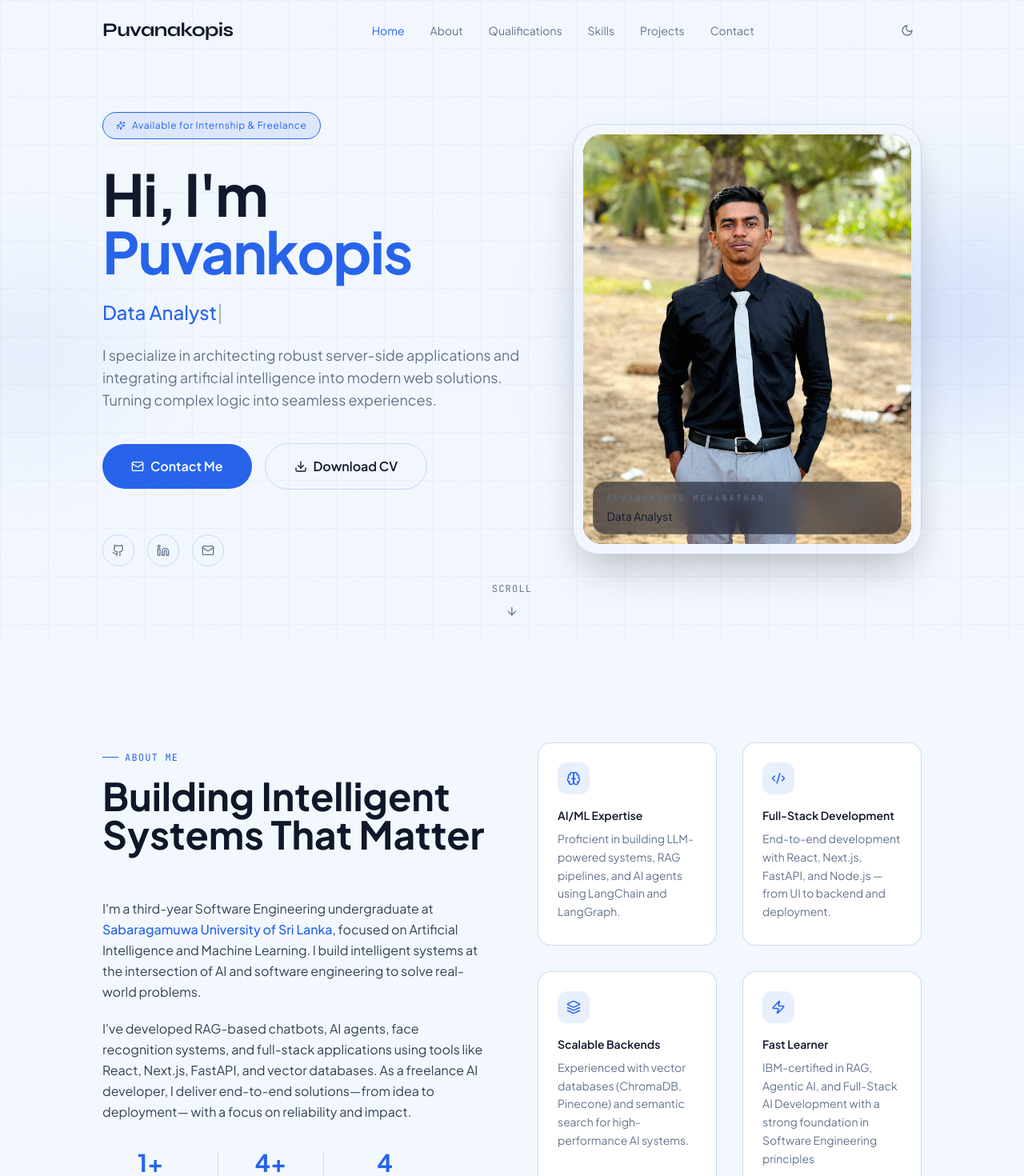
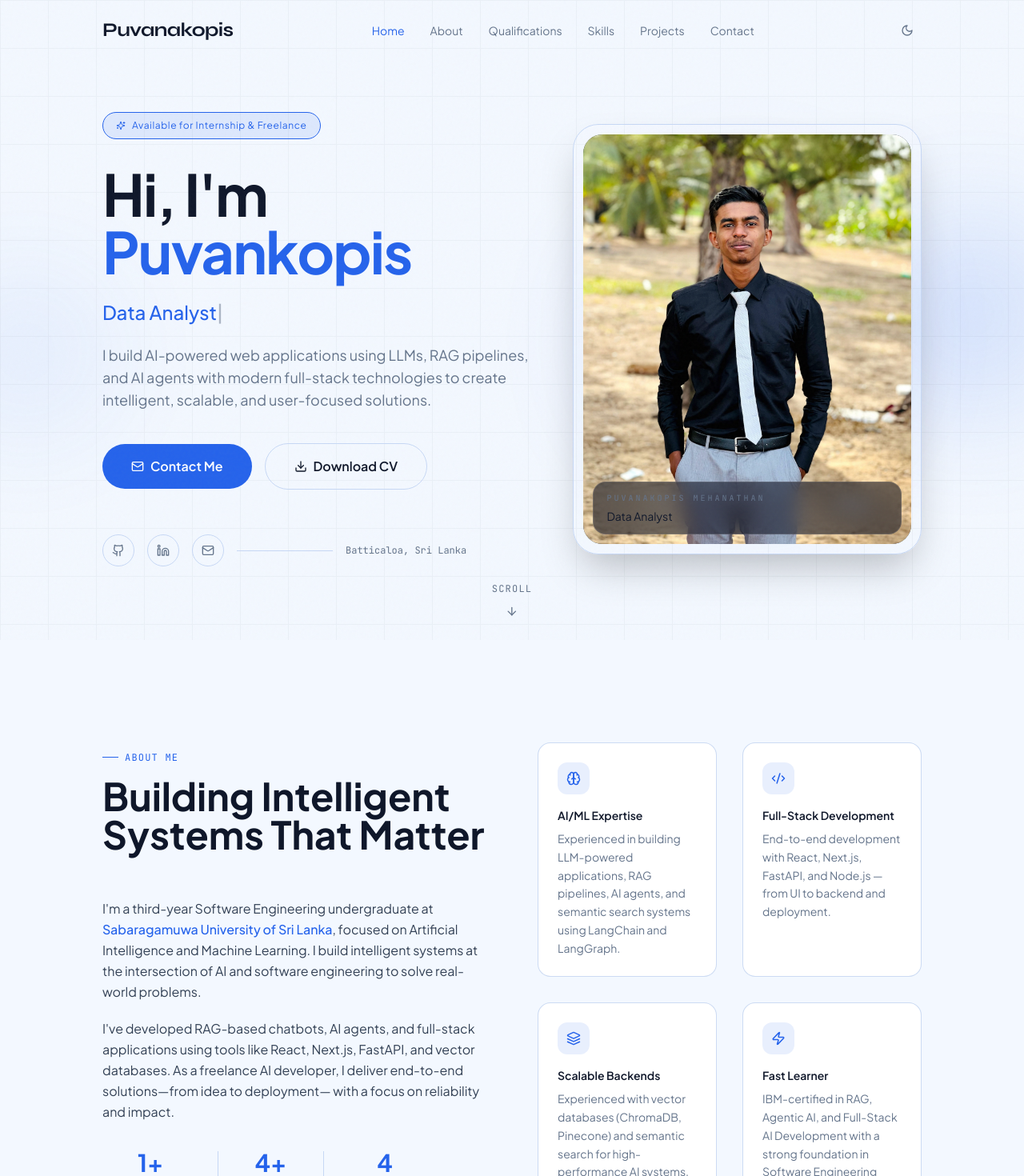
Before and after one commit to puvanakopis/new_portfolio, a Next.js app: page / in a window 1280 px wide. Shown: the top 1470 px of the page at 80% size. Built offline with nearby package versions, Linux system fonts and the light colour scheme.

Commit message:
Enhance About and Hero sections with improved descriptions and layout; update Qualifications with detailed project summaries; add new ProjectDetail and ProjectActions components.

```diff
--- a/components/sections/About.tsx
+++ b/components/sections/About.tsx
@@ -10,7 +10,7 @@ const highlights = [
     icon: Brain,
     title: "AI/ML Expertise",
     description:
-      "Proficient in building LLM-powered systems, RAG pipelines, and AI agents using LangChain and LangGraph.",
+      "Experienced in building LLM-powered applications, RAG pipelines, AI agents, and semantic search systems using LangChain and LangGraph.",
   },
   {
     icon: Code2,
@@ -52,7 +52,7 @@ export function About() {
             </p>
 
             <p className="leading-relaxed">
-              I&apos;ve developed RAG-based chatbots, AI agents, face recognition systems,
+              I&apos;ve developed RAG-based chatbots, AI agents,
               and full-stack applications using tools like React, Next.js, FastAPI, and vector databases.
               As a freelance AI developer, I deliver end-to-end solutions—from idea to deployment—
               with a focus on reliability and impact.
--- a/components/sections/Hero.tsx
+++ b/components/sections/Hero.tsx
@@ -135,8 +135,7 @@ export function Hero() {
               className="text-base sm:text-lg leading-relaxed max-w-xl mb-10"
               style={{ color: "var(--text-muted)" }}
             >
-              I specialize in architecting robust server-side applications and integrating artificial intelligence into modern web solutions. Turning complex logic into seamless experiences.
-            </motion.p>
+              I build AI-powered web applications using LLMs, RAG pipelines, and AI agents with modern full-stack technologies to create intelligent, scalable, and user-focused solutions.            </motion.p>
 
             {/* CTAs */}
             <motion.div
@@ -164,14 +163,13 @@ export function Hero() {
               </Button>
             </motion.div>
 
-            {/* Social links & Testimonial */}
+            {/* Social links */}
             <motion.div
               initial={{ opacity: 0 }}
               animate={{ opacity: 1 }}
               transition={{ duration: 0.6, delay: 0.55 }}
-              className="flex flex-col gap-6"
+              className="flex items-center gap-4"
             >
-              <div className="flex items-center justify-center lg:justify-start gap-4">
               {[
                 { icon: Github, href: "https://github.com/puvanakopis", label: "GitHub" },
                 { icon: Linkedin, href: "https://linkedin.com/in/puvanakopis", label: "LinkedIn" },
@@ -198,7 +196,13 @@ export function Hero() {
                   <Icon size={16} />
                 </motion.a>
               ))}
-              </div>
+              <div
+                className="h-px flex-1 max-w-[120px]"
+                style={{ backgroundColor: "var(--border)" }}
+              />
+              <span className="font-mono text-xs" style={{ color: "var(--text-muted)" }}>
+                Batticaloa, Sri Lanka
+              </span>
             </motion.div>
           </div>
 
--- a/components/sections/Qualifications.tsx
+++ b/components/sections/Qualifications.tsx
@@ -29,7 +29,7 @@ const experiences: TimelineItem[] = [
         location: "Freelance",
         period: "Feb 2024 – Dec 2024 · 11 mos",
         summary:
-            "Developed responsive web applications using React.js and Next.js. Worked on full-stack features including REST APIs, UI optimization, authentication flows, and performance improvements. Delivered client projects across multiple domains with modern web technologies.",
+            "Developed responsive full-stack web applications using React.js and Next.js with backend development in Node.js and Express.js. Built REST APIs, authentication systems, and scalable features while optimizing UI performance and delivering modern client solutions across multiple domains.",
     },
 ];
 
@@ -44,7 +44,7 @@ const education: TimelineItem[] = [
     {
         title: "G.C.E. Advanced Level (Physical Science Stream)",
         organization: "BT/PD/Kaluthavalai Maha Vidyalayam (National School)",
-        period: "Jan 2014 – Feb 2021",
+        period: "Jan 2019 – Feb 2021",
         summary:
             "Completed G.C.E. A/L in the Physical Science stream with Combined Mathematics, Physics, and Chemistry, building a strong foundation in analytical thinking and problem-solving.",
     },
```
Also changed, not shown: components/sections/ProjectDetail.tsx (added), components/ui/ProjectActions.tsx (added). Lines whose indentation alone changed are shown as unchanged.
